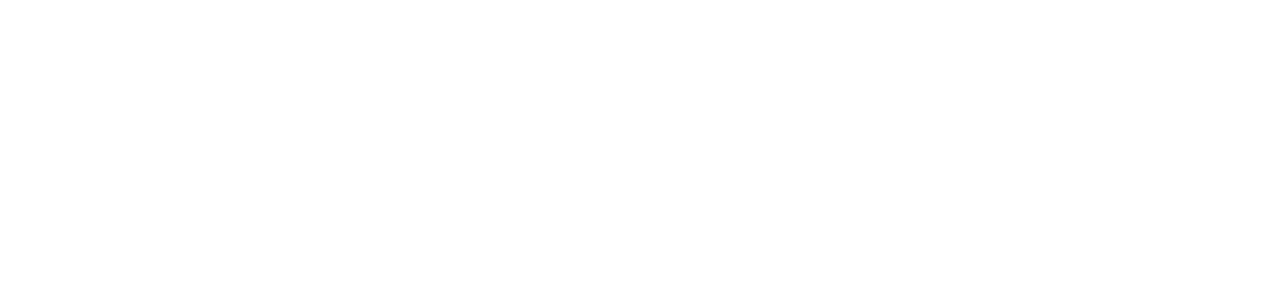
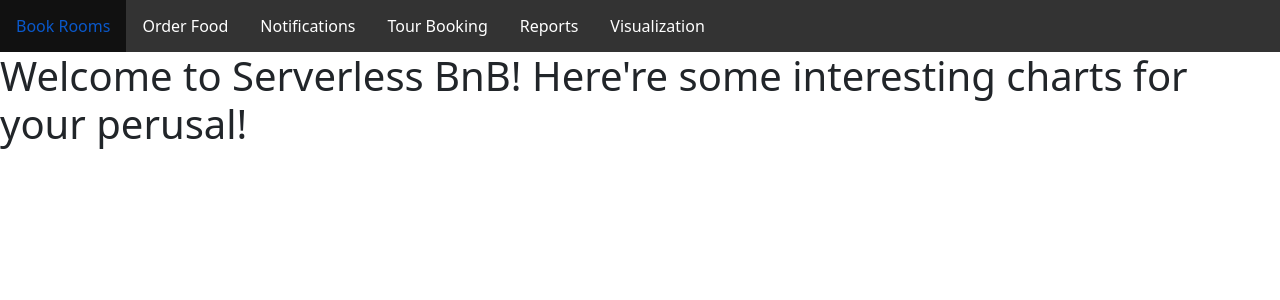
Before and after one commit to BennyDanielT/Serverless-BnB, a React (Create React App) app in the folder bnb-frontend/: page /visualizations in a window 1280 px wide. Before the commit this address had no page. Shown: the top 300 px of the page. Built offline with nearby package versions, Linux system fonts and the light colour scheme.

Commit message:
Initialized Path for Booking Rooms

```diff
--- a/bnb-frontend/src/App.js
+++ b/bnb-frontend/src/App.js
@@ -1,18 +1,22 @@
 import './App.css';
-import { BrowserRouter as Router, Routes, Route } from "react-router-dom";
-import Home from './pages/Home'
+import { BrowserRouter as Router, Routes, Route } from 'react-router-dom';
+import Home from './pages/Home';
 import ChatBotContainer from './pages/ChatBotContainer';
 import 'bootstrap/dist/css/bootstrap.min.css';
 import Menu from './components/Menu/Menu';
 import Notifications from './components/Menu/Notifications/Notifications';
+import BookRoom from './pages/BookRoom';
+import Visualization from './pages/Visualization';
 function App() {
   return (
     <Router>
       <Routes>
-        <Route path="/" element={<Home />} />
-        <Route path="/chat" element={<ChatBotContainer />} />
-        <Route path="/order" element={<Menu />} />
-        <Route path="/notifications" element={<Notifications/>}/>
+        <Route path='/' element={<Home />} />
+        <Route path='/chat' element={<ChatBotContainer />} />
+        <Route path='/order' element={<Menu />} />
+        <Route path='/notifications' element={<Notifications />} />
+        <Route path='/book-rooms' element={<BookRoom />} />
+        <Route path='/visualizations' element={<Visualization />} />
       </Routes>
     </Router>
   );
--- a/bnb-frontend/src/pages/BookRoom.js
+++ b/bnb-frontend/src/pages/BookRoom.js
@@ -1,25 +1,14 @@
 import React from 'react';
 import { Link } from 'react-router-dom';
-import defaultImg from '../images/room-1.jpeg';
-import PropTypes from 'prop-types';
-import { memo } from 'react';
+import Navbar from "../components/Navbar/Navbar";
 
-const Room = memo(({ room }) => {
-  const { name, slug, images, price } = room;
-  // console.log(name);
+const Room = () => {
   return (
-    <article className='room'>
-      <div className='img-container'>
-        <img src={images[0] || defaultImg} alt='single room' />
-        <div className='price-top'>
-          <h6>${price}</h6>
-          <p>per night</p>
-        </div>
-        <Link to={`/rooms/${slug}`} className='btn-primary room-link'>
-          features
-        </Link>
-      </div>
-      <p className='room-info'>{name}</p>
-    </article>
+    <div>
+        <Navbar />
+        <h1>HELLO THERE !</h1>
+    </div>
   );
-});
+};
+
+export default Room;
--- a/bnb-frontend/src/pages/Visualization.js
+++ b/bnb-frontend/src/pages/Visualization.js
@@ -1,13 +1,14 @@
-import Navbar from "../components/Navbar/Navbar";
-const Home = () => {
-    return (
-        <div>
-            <Navbar />
-            <h1 >
-                Welcome to Serverless BnB! Here're some interesting charts for your perusal!
-            </h1>
-        </div>
-    )
-}
+import Navbar from '../components/Navbar/Navbar';
+const Visualization = () => {
+  return (
+    <div>
+      <Navbar />
+      <h1>
+        Welcome to Serverless BnB! Here're some interesting charts for your
+        perusal!
+      </h1>
+    </div>
+  );
+};
 
-export default Home;
+export default Visualization;
```
Also changed, not shown: 1 other file (tests, documents, lock files or other folders).
